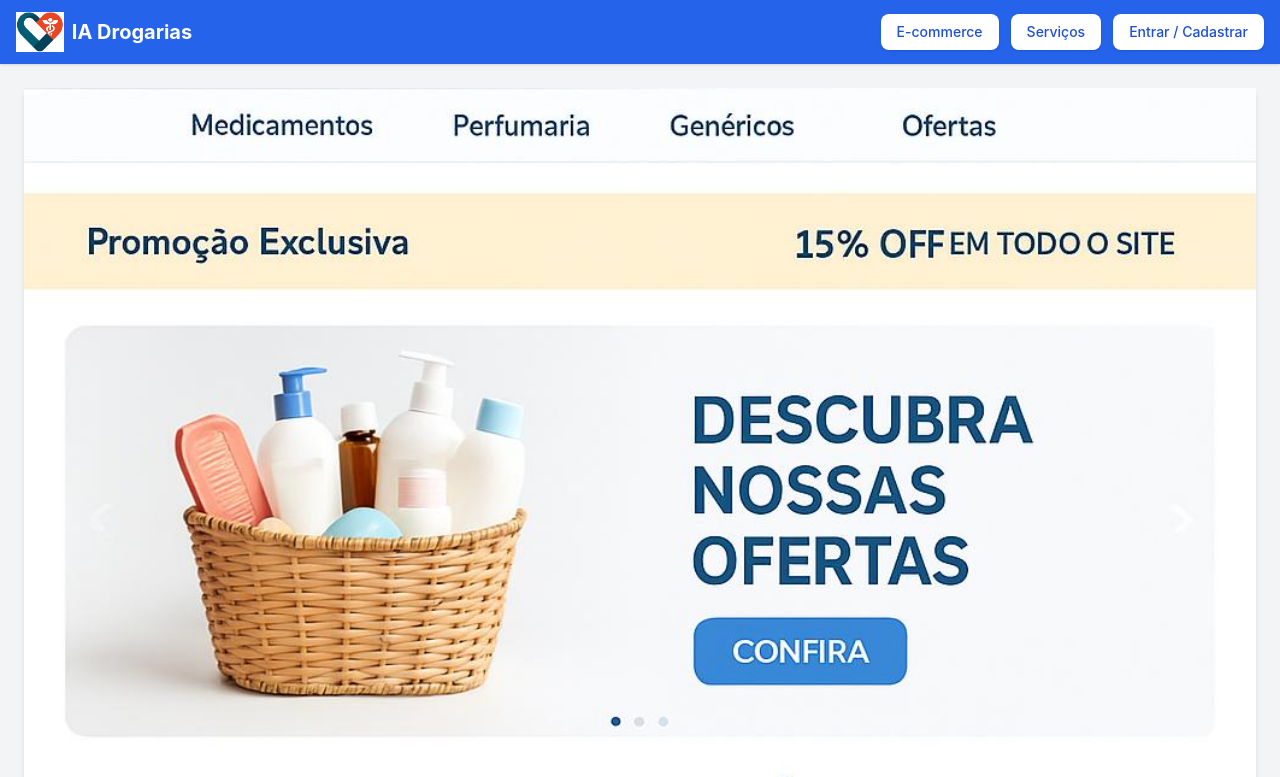
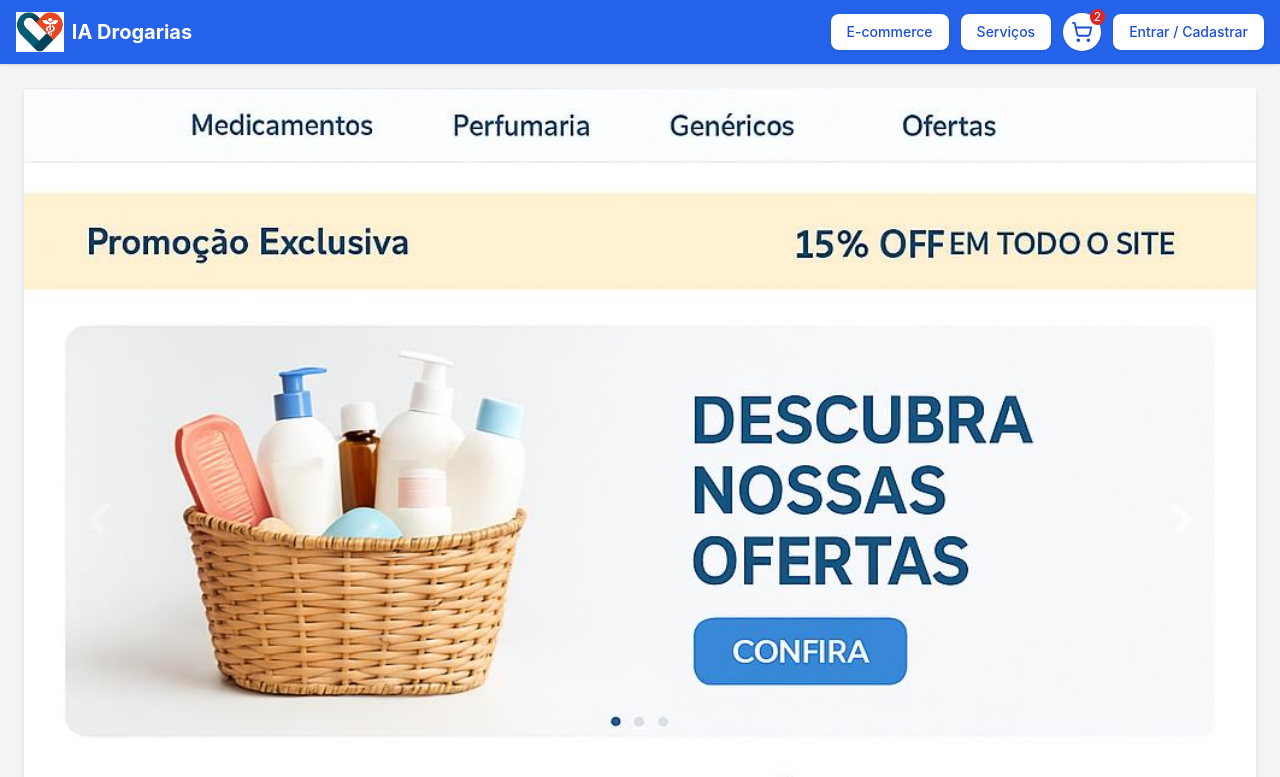
Before and after one commit to comprasdfernando-code/ia-drogarias, a Next.js app: page / in a window 1280 px wide. Shown: the top 777 px of the page. Built offline with nearby package versions, Linux system fonts and the light colour scheme.

Commit message:
adicionando carrinho + logo clicavel + login supabase

```diff
--- a/app/root-client-layout.tsx
+++ b/app/root-client-layout.tsx
@@ -3,12 +3,13 @@
 import { useState, useEffect } from "react";
 import Link from "next/link";
 import { supabase } from "../lib/supabaseClient";
+import { ShoppingCart } from "lucide-react"; // 🛒 Ícone do carrinho
 
 export default function RootClientLayout({ children }: { children: React.ReactNode }) {
   const [menuOpen, setMenuOpen] = useState(false);
   const [userName, setUserName] = useState<string | null>(null);
 
-  // 🔹 Busca o usuário logado ao carregar a página
+  // 🔹 Busca o usuário logado ao carregar
   useEffect(() => {
     async function loadUser() {
       const { data } = await supabase.auth.getUser();
@@ -20,7 +21,7 @@ export default function RootClientLayout({ children }: { children: React.ReactNo
 
     loadUser();
 
-    // 🔹 Atualiza automaticamente quando o usuário faz login/logout
+    // 🔹 Atualiza quando o usuário loga ou sai
     const { data: listener } = supabase.auth.onAuthStateChange((_event, session) => {
       if (session?.user) {
         const nome = session.user.user_metadata?.nome || session.user.email?.split("@")[0];
@@ -30,9 +31,7 @@ export default function RootClientLayout({ children }: { children: React.ReactNo
       }
     });
 
-    return () => {
-      listener?.subscription?.unsubscribe();
-    };
+    return () => listener.subscription.unsubscribe();
   }, []);
 
   const handleLogout = async () => {
@@ -46,7 +45,7 @@ export default function RootClientLayout({ children }: { children: React.ReactNo
       <header className="sticky top-0 z-50 bg-blue-600 text-white shadow">
         <div className="max-w-7xl mx-auto flex items-center justify-between px-4 py-3">
 
-          {/* 🔹 Logo clicável para home */}
+          {/* 🔹 Logo clicável (volta pra home) */}
           <Link href="/" className="flex items-center gap-2 hover:opacity-90 transition">
             <img src="/logo.png" alt="IA Drogarias" className="h-8 sm:h-10 cursor-pointer" />
             <span className="font-bold text-lg sm:text-xl">IA Drogarias</span>
@@ -65,6 +64,18 @@ export default function RootClientLayout({ children }: { children: React.ReactNo
               className="px-4 py-2 bg-white text-blue-700 rounded-lg shadow hover:bg-gray-100 transition text-sm font-medium"
             >
               Serviços
+            </Link>
+
+            {/* 🛒 Ícone do Carrinho */}
+            <Link
+              href="/carrinho"
+              className="relative bg-white text-blue-700 rounded-full p-2 shadow hover:bg-gray-100 transition"
+              title="Ver carrinho"
+            >
+              <ShoppingCart size={22} />
+              <span className="absolute -top-1 -right-1 bg-red-600 text-white text-xs rounded-full px-1">
+                2
+              </span>
             </Link>
 
             {/* 🔹 Saudação ou botão de login */}
@@ -106,7 +117,9 @@ export default function RootClientLayout({ children }: { children: React.ReactNo
             <Link href="/servicos" onClick={() => setMenuOpen(false)} className="w-full text-center py-2 hover:bg-blue-50 transition">
               Serviços
             </Link>
-
+            <Link href="/carrinho" onClick={() => setMenuOpen(false)} className="w-full text-center py-2 hover:bg-blue-50 transition">
+              🛒 Ver carrinho
+            </Link>
             {userName ? (
               <button onClick={handleLogout} className="w-full text-center py-2 text-red-600 hover:bg-blue-50 transition">
                 Sair ({userName.split(" ")[0]})
```
